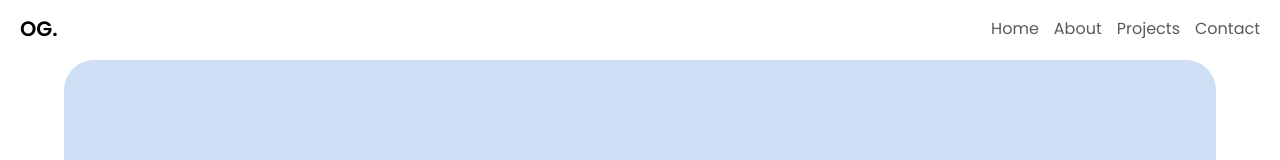
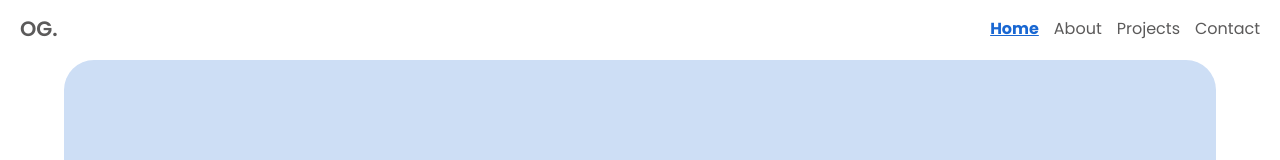
Before and after one commit to OINDIL/official-portfolio, a React (Create React App) app: page / in a window 1280 px wide. Shown: the top 160 px of the page. Built offline with nearby package versions, Linux system fonts and the light colour scheme.

Commit message:
added the active links in the navbar

```diff
--- a/src/Components/Contact.js
+++ b/src/Components/Contact.js
@@ -40,10 +40,7 @@ function Contact() {
                             <label>Email</label>
                             <input type="email" name="user_email" />
                             <label>Message</label>
-                            <textarea name="message" />
-                            <div id="result-display">
-                                <p id='result-p'>hello</p>
-                            </div>
+                            <textarea name="message"/>
                             <input type="submit" value="Send" />
                         </form>
                     </div>
--- a/src/Components/Navbar.js
+++ b/src/Components/Navbar.js
@@ -1,18 +1,23 @@
-import React from 'react'
+import React,{ useState } from 'react'
 import './css/Navbar.css'
 function Navbar() {
+    const [active, setActive] = useState('home')
+
+    const handleClick = (link) =>{
+        setActive(link)
+    }
   return (
     <>
         <nav>
             <div className="logo">
-                <p>OG.</p>
+                <a href="#home"><p>OG.</p></a>
             </div>
             <div className="links">
                 <ul>
-                    <li><a href="#home">Home</a></li>
-                    <li><a href="#about">About</a></li>
-                    <li><a href="#projects">Projects</a></li>
-                    <li><a href="#contact">Contact</a></li>
+                    <li><a className={active === 'home' ? 'active' : ''} href="#home" onClick={()=>handleClick('home')}>Home</a></li>
+                    <li><a className={active === 'about' ? 'active' : ''} href="#about" onClick={()=>handleClick('about')}>About</a></li>
+                    <li><a className={active === 'projects' ? 'active' : ''} href="#projects" onClick={()=>handleClick('projects')}>Projects</a></li>
+                    <li><a className={active === 'contact' ? 'active' : ''} href="#contact" onClick={()=>handleClick('contact')}>Contact</a></li>
                 </ul>
             </div>
         </nav>
--- a/src/Components/css/Navbar.css
+++ b/src/Components/css/Navbar.css
@@ -1,5 +1,9 @@
+.active{
+    text-decoration: underline;
+    font-weight: bold;
+    color: #1967d2;
+}
 nav{
-    /* height: 20vh; */
     height: 7vh;
     width: 100vw;
     background-color: #ffff;
```
